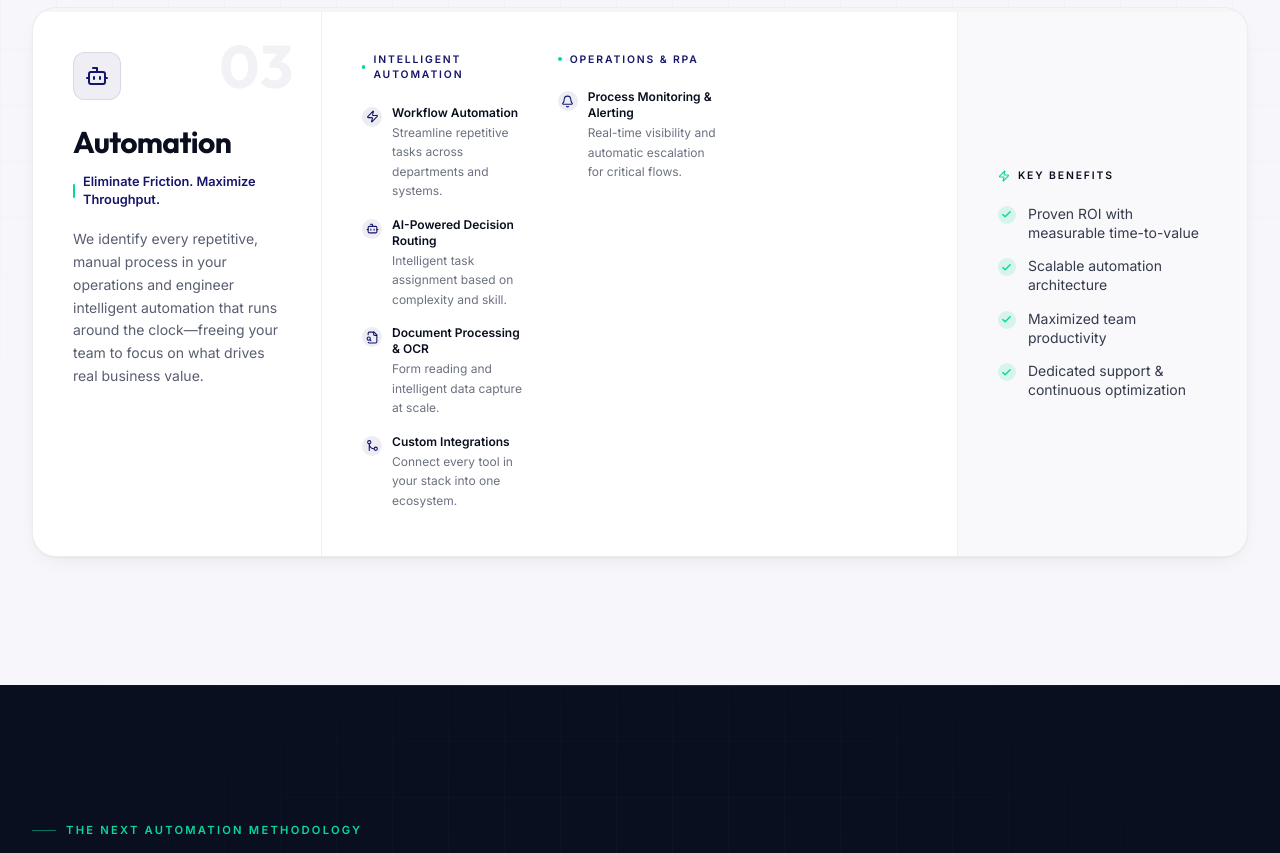
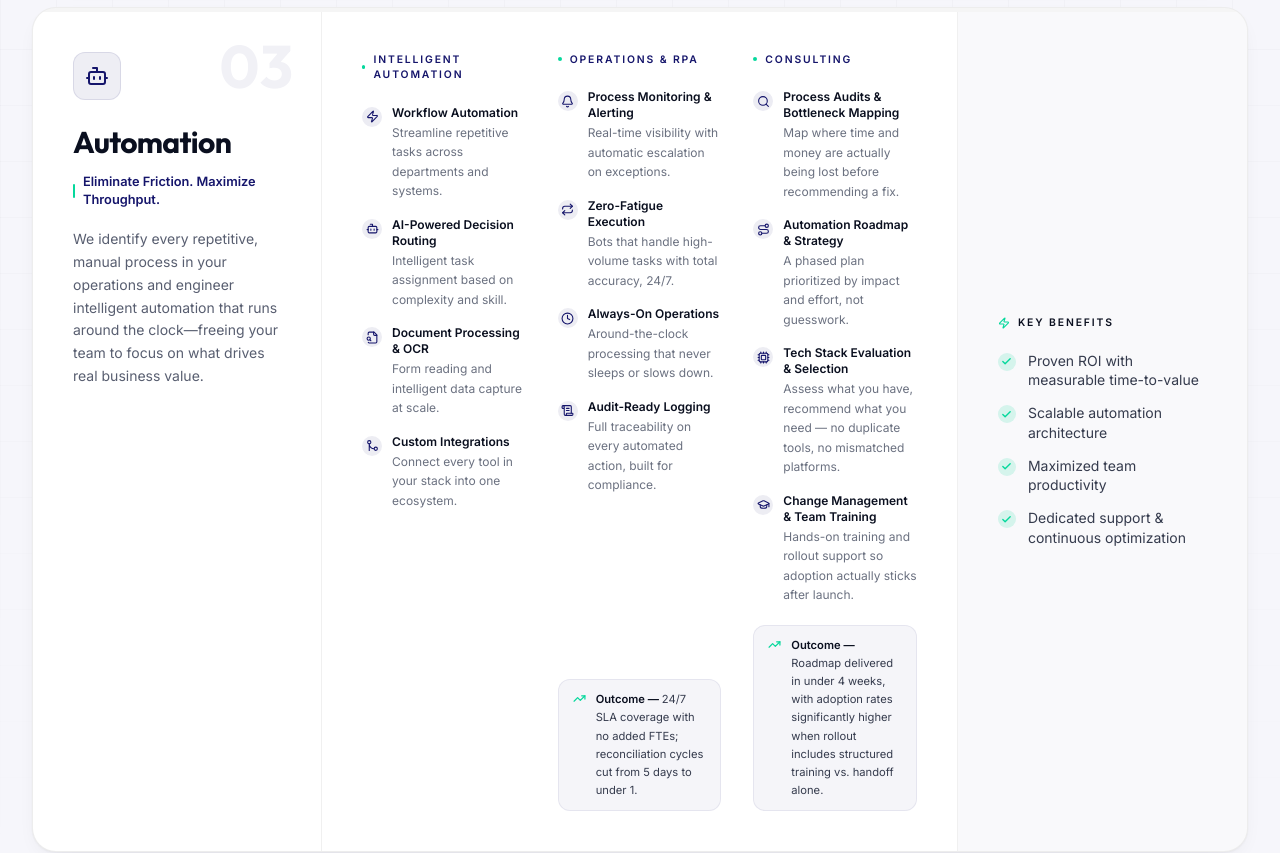
Before and after one commit to sprintxdevzz/Sprintxdev-landing-page, a Next.js app: page / in a window 1280 px wide. Shown: the part 2880-3733 px from the top of the page. Built offline with nearby package versions, Linux system fonts and the light colour scheme.

Commit message:
Add new features and outcomes to Solutions component for enhanced clarity and detail

```diff
--- a/components/Solutions.tsx
+++ b/components/Solutions.tsx
@@ -29,6 +29,12 @@ import {
   ShieldCheck,
   Boxes,
   Workflow,
+  Repeat,
+  Clock,
+  ScrollText,
+  Route,
+  Cpu,
+  GraduationCap,
 } from 'lucide-react';
 
 type Feature = { label: string; desc: string; icon: React.ReactNode };
@@ -160,8 +166,22 @@ const solutions: Solution[] = [
       {
         name: 'Operations & RPA',
         features: [
-          { label: 'Process Monitoring & Alerting', desc: 'Real-time visibility and automatic escalation for critical flows.', icon: <Bell size={13} /> },
+          { label: 'Process Monitoring & Alerting', desc: 'Real-time visibility with automatic escalation on exceptions.', icon: <Bell size={13} /> },
+          { label: 'Zero-Fatigue Execution', desc: 'Bots that handle high-volume tasks with total accuracy, 24/7.', icon: <Repeat size={13} /> },
+          { label: 'Always-On Operations', desc: 'Around-the-clock processing that never sleeps or slows down.', icon: <Clock size={13} /> },
+          { label: 'Audit-Ready Logging', desc: 'Full traceability on every automated action, built for compliance.', icon: <ScrollText size={13} /> },
         ],
+        outcome: '24/7 SLA coverage with no added FTEs; reconciliation cycles cut from 5 days to under 1.',
+      },
+      {
+        name: 'Consulting',
+        features: [
+          { label: 'Process Audits & Bottleneck Mapping', desc: 'Map where time and money are actually being lost before recommending a fix.', icon: <Search size={13} /> },
+          { label: 'Automation Roadmap & Strategy', desc: 'A phased plan prioritized by impact and effort, not guesswork.', icon: <Route size={13} /> },
+          { label: 'Tech Stack Evaluation & Selection', desc: 'Assess what you have, recommend what you need — no duplicate tools, no mismatched platforms.', icon: <Cpu size={13} /> },
+          { label: 'Change Management & Team Training', desc: 'Hands-on training and rollout support so adoption actually sticks after launch.', icon: <GraduationCap size={13} /> },
+        ],
+        outcome: 'Roadmap delivered in under 4 weeks, with adoption rates significantly higher when rollout includes structured training vs. handoff alone.',
       },
     ],
     benefits: [
```
